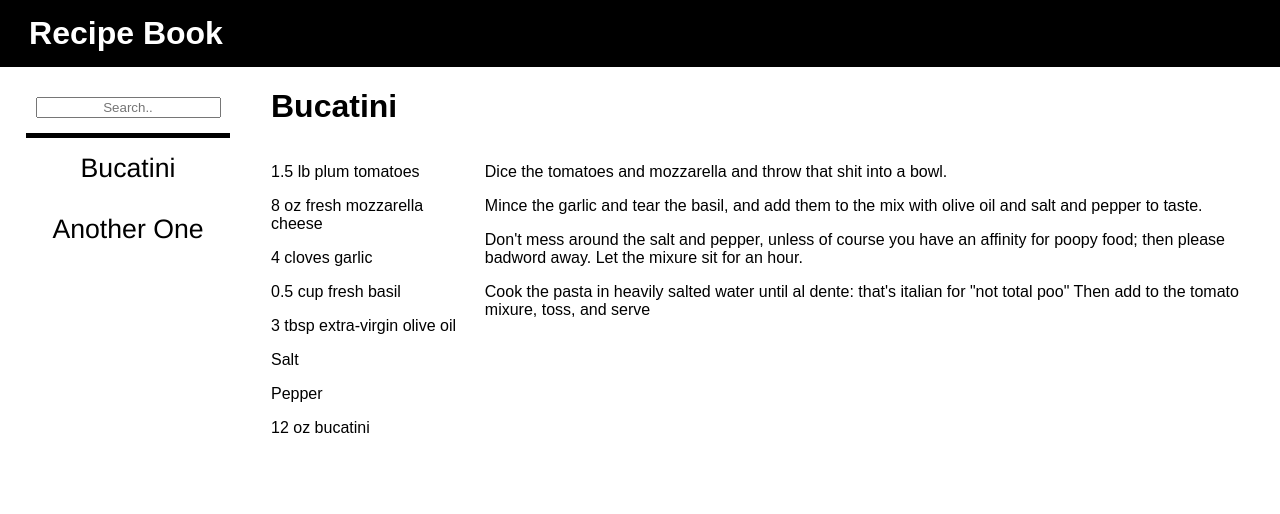
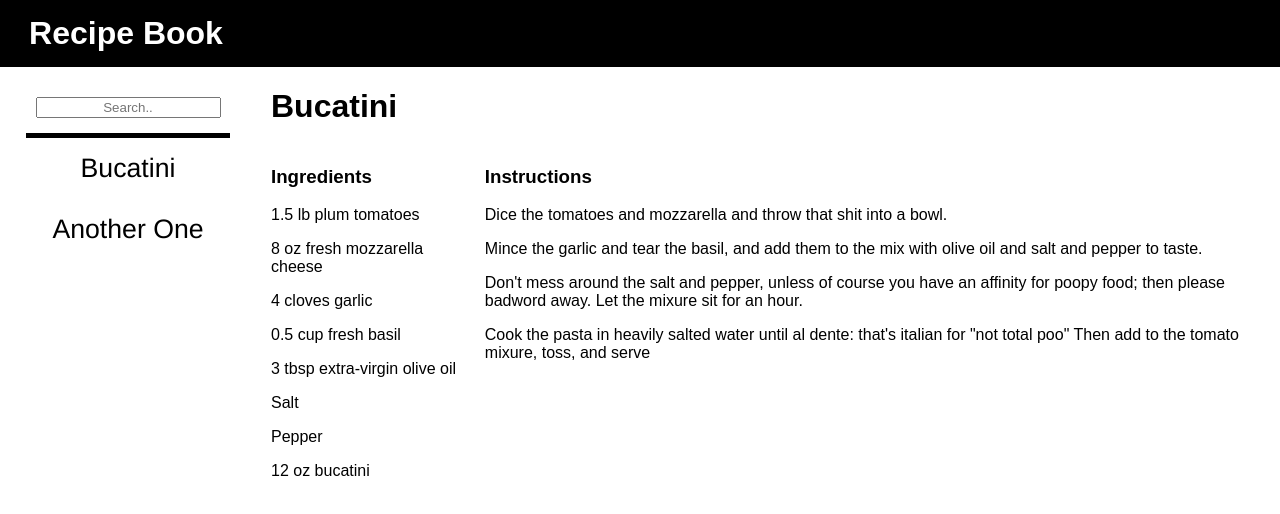
Before and after one commit to kiffery/recipebook, a React app: page / in a window 1280 px wide. Shown: the top 514 px of the page. Built offline with nearby package versions, Linux system fonts and the light colour scheme.

Commit message:
implement flexbox

```diff
--- a/src/components/Navigation/Header/Header.css
+++ b/src/components/Navigation/Header/Header.css
@@ -4,6 +4,8 @@
     background-color: black;
     z-index: 201;
     position: relative;
+    width: 100%;
+    max-height: 67px;
 }
 .left {
     background-color: inherit;
--- a/src/components/Recipe/Instructions/Instructions.js
+++ b/src/components/Recipe/Instructions/Instructions.js
@@ -8,6 +8,7 @@ const instructions = (props) => {
     });
     return (
         <ul>
+            <li><h3>Instructions</h3></li>
             {totInstructions}
         </ul>
     );
--- a/src/components/Recipe/Recipe.css
+++ b/src/components/Recipe/Recipe.css
@@ -5,23 +5,21 @@
 }
 .recipe ul {
     list-style: none;
-    display: inline-block;
-    text-align: left;
     padding: 0;
-    display: block;
   }
 
 .ingredients {
     width: 100%;
-    float: left;
     padding: 0;
 }
 
 .instructions {
     width: 100%;
-    text-align: right;
-    float: left;
     padding: 0;
+}
+
+.title {
+    width: 100%
 }
 
 .instructions ul {
@@ -30,8 +28,8 @@
 
 @media (min-width: 800px) {
     .recipe {
-        display: inherit;
-        flex-direction: unset;
+        flex-direction: row;
+        flex-wrap: wrap;
     }
 
     .ingredients{
--- a/src/components/Recipe/Recipe.js
+++ b/src/components/Recipe/Recipe.js
@@ -12,11 +12,12 @@ const recipe = (props) => {
 
     return (
         <div className={classes.recipe}>
-            <div>
+                <div className={classes.title}>
                 <h1>{props.currentRec.name}</h1>
             </div>
             <div className={classes.ingredients}>
                 <ul>
+                    <li><h3>Ingredients</h3></li>
                     {ingredientList}
                 </ul>
             </div>
--- a/src/containers/Recipes/Recipes.css
+++ b/src/containers/Recipes/Recipes.css
@@ -1,5 +1,11 @@
+.container {
+    display: flex;
+    flex-direction: row;
+    flex-wrap: wrap;
+}
 .sideBar {
-    position: fixed;
+    position: absolute;
+    top: 67px;
     width: 280px;
     max-width: 70%;
     height: 100%;
@@ -21,18 +27,17 @@
 .main {
     width: 100%;
     text-align: left;
-    float: left;
     position: relative;
 }
 
 @media (min-width: 1024px) {
     .sideBar {
         width: 20%;
-        float: left;
         margin: 30px auto;
         text-align: center;
         position: relative;
         border: 0;
+        top: initial;
     }
 
     .main {
--- a/src/containers/Recipes/Recipes.js
+++ b/src/containers/Recipes/Recipes.js
@@ -9,7 +9,7 @@ import Backdrop from '../../components/Navigation/Backdrop/Backdrop';
 class Recipes extends Component {
     state = {
         recipes: [{
-            name: 'Bucatini',
+            name: "Bucatini",
             ingredients: [
                 ["plum tomatoes", 1.5, "lb"],
                 ["fresh mozzarella cheese", 8, "oz"],
@@ -104,7 +104,7 @@ class Recipes extends Component {
         }
 
         return (
-            <React.Fragment>
+            <div className={classes.container}>
                 <Header clicked={this.onToggleHandler} />
                 <div className={attachedClasses.join(' ')} >
                     <Sidebar recipes={this.state.filteredItems} clicked={this.selectedRecipeHandler} searched={this.searchedHandler}/>
@@ -113,7 +113,7 @@ class Recipes extends Component {
                     <Recipe currentRec={this.state.selectedRecipe} />
                 </div>
                 <Backdrop show={this.state.displaySide} clicked={this.onToggleHandler}/>
-            </React.Fragment>
+            </div>
         );
     }
 }
```
